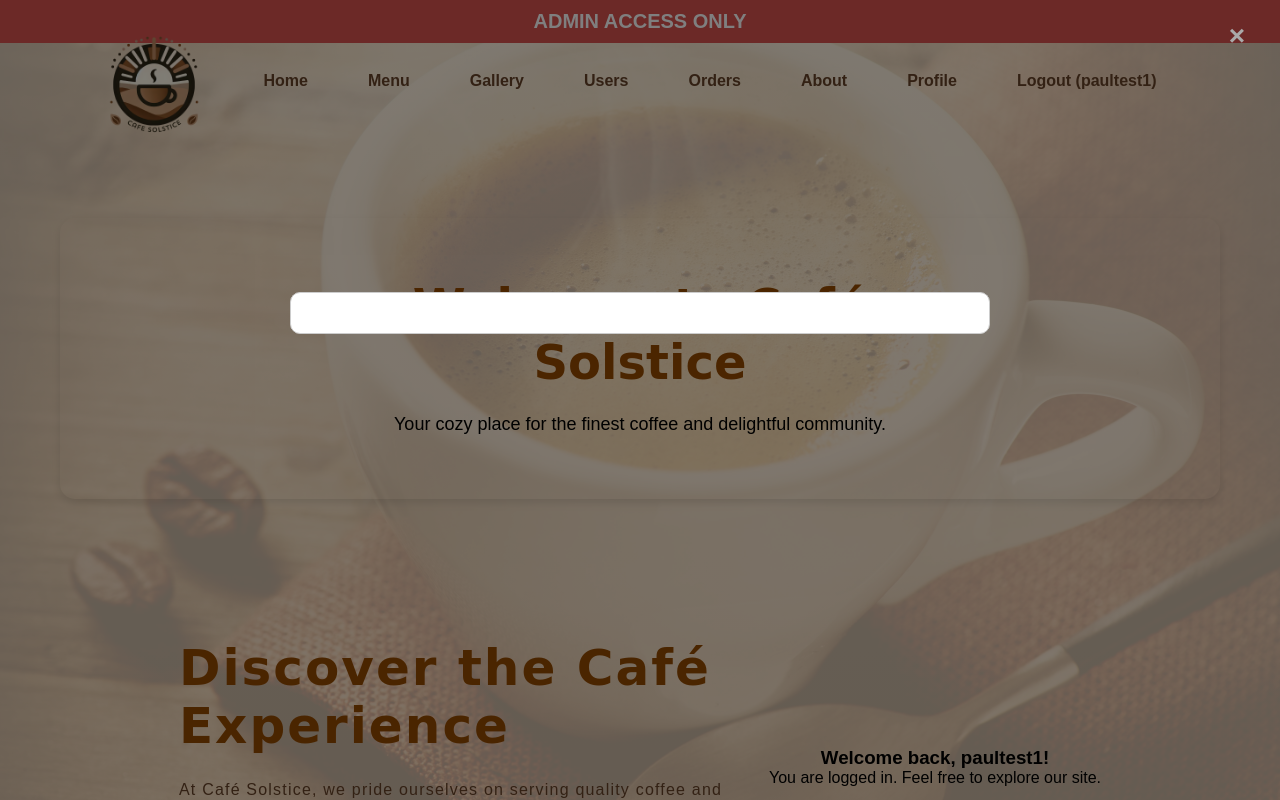
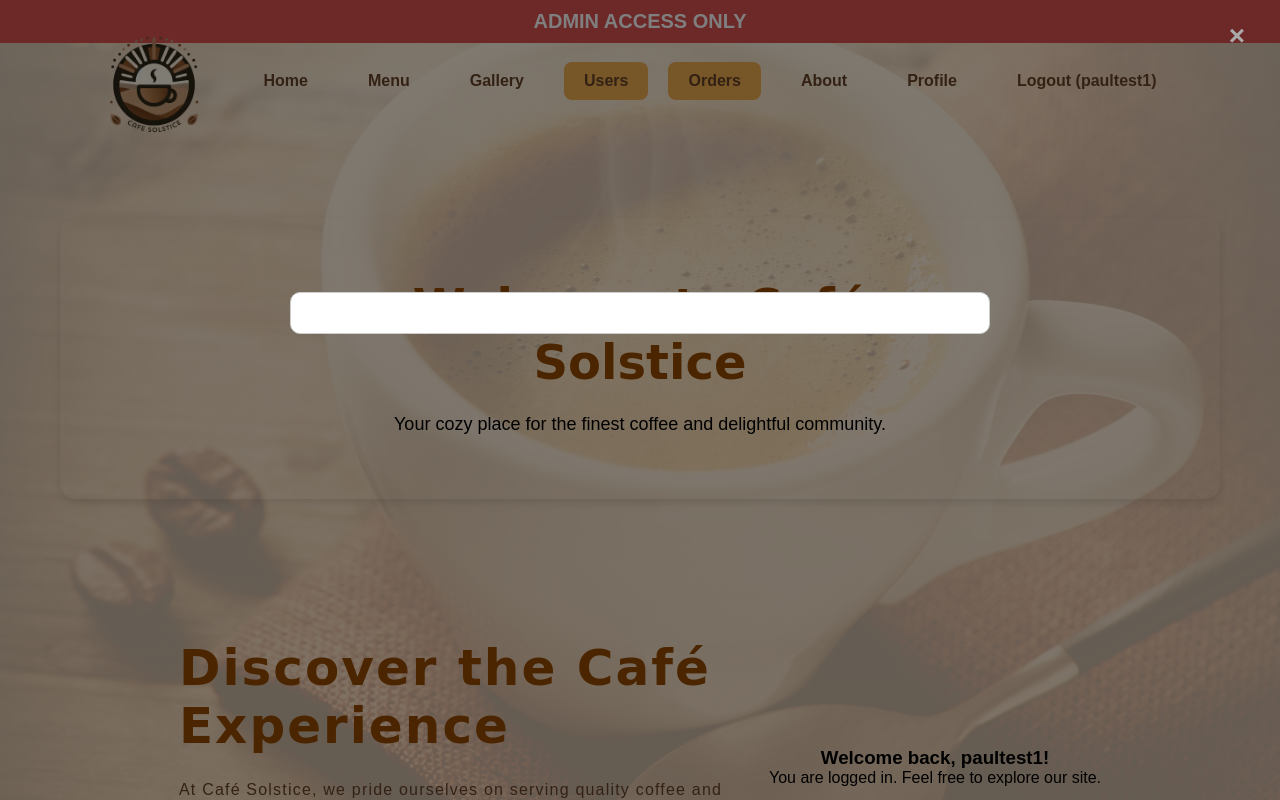
Before and after one commit to pasebast/wbdv2, a PHP site: page /WBDV112/ in a window 1280 px wide. Run offline with PHP 8.4, Linux system fonts and the light colour scheme; a user stored in the database is signed in; data that the repository does not hold is empty; some libraries are stand-ins or nearby versions.

Commit message:
Add files via upload

```diff
--- a/WBDV112 - Cafe/checkout.php
+++ b/WBDV112 - Cafe/checkout.php
@@ -1,7 +1,7 @@
 <?php
 session_start();
 include('db_connection.php'); // Ensure the correct path to db_connection.php
-
+date_default_timezone_set('Asia/Manila'); // Set to your local time zone
 // Handle checkout confirmation
 if (isset($_POST['confirm_checkout'])) {
     if (isset($_SESSION['cart']) && !empty($_SESSION['cart'])) {
--- a/WBDV112 - Cafe/checkout_receipt.php
+++ b/WBDV112 - Cafe/checkout_receipt.php
@@ -1,6 +1,6 @@
 <?php
 session_start();
-
+date_default_timezone_set('Asia/Manila'); // Set to your local time zone
 // Check if the cart is empty
 if (!isset($_SESSION['cart']) || empty($_SESSION['cart'])) {
     echo "<p>Your cart is empty. Please go back to the menu and add items.</p>";
--- a/WBDV112 - Cafe/index.php
+++ b/WBDV112 - Cafe/index.php
@@ -207,20 +207,21 @@
         <li><a href="menu.php" class="<?php echo ($current_page == 'menu.php') ? 'active' : ''; ?>">Menu</a></li>
         <li><a href="gallery.php" class="<?php echo ($current_page == 'gallery.php') ? 'active' : ''; ?>">Gallery</a></li>
         <?php if (isset($_SESSION['role']) && $_SESSION['role'] === 'admin'): ?>
-            <li><a href="usersadmin.php">Users</a></li>
-            <li><a href="ordersadmin.php">Orders</a></li>
+            <li><a href="usersadmin.php" class="admin-link">Users</a></li>
+            <li><a href="ordersadmin.php" class="admin-link">Orders</a></li>
         <?php else: ?>
             <li><a href="contact.php" class="<?php echo ($current_page == 'contact.php') ? 'active' : ''; ?>">Contact</a></li>
         <?php endif; ?>
         <li><a href="aboutus.php" class="<?php echo ($current_page == 'aboutus.php') ? 'active' : ''; ?>">About</a></li>
         <?php if (isset($_SESSION['logged_in']) && $_SESSION['logged_in']): ?>
-			<li><a href="profile.php">Profile</a></li>
-			<li><a href="logout.php">Logout (<?php echo htmlspecialchars($_SESSION['name']); ?>)</a></li>
-		<?php else: ?>
-			<li></a></li>
-		<?php endif; ?>
+            <li><a href="profile.php">Profile</a></li>
+            <li><a href="logout.php">Logout (<?php echo htmlspecialchars($_SESSION['name']); ?>)</a></li>
+        <?php else: ?>
+            <li></a></li>
+        <?php endif; ?>
     </ul>
 </div>
+
 
 </div>
 
--- a/WBDV112 - Cafe/sty.css
+++ b/WBDV112 - Cafe/sty.css
@@ -1578,3 +1578,19 @@
 .change-password-button:hover {
     background-color: #d9534f;
 }
+
+
+.admin-link {
+    background-color: #f0ad4e;
+    color: white;
+    padding: 5px 10px;
+    border-radius: 5px;
+    font-weight: bold;
+    transition: background-color 0.3s ease;
+    text-decoration: none;
+}
+
+.admin-link:hover {
+    background-color: #ec971f;
+    color: white;
+}
```
